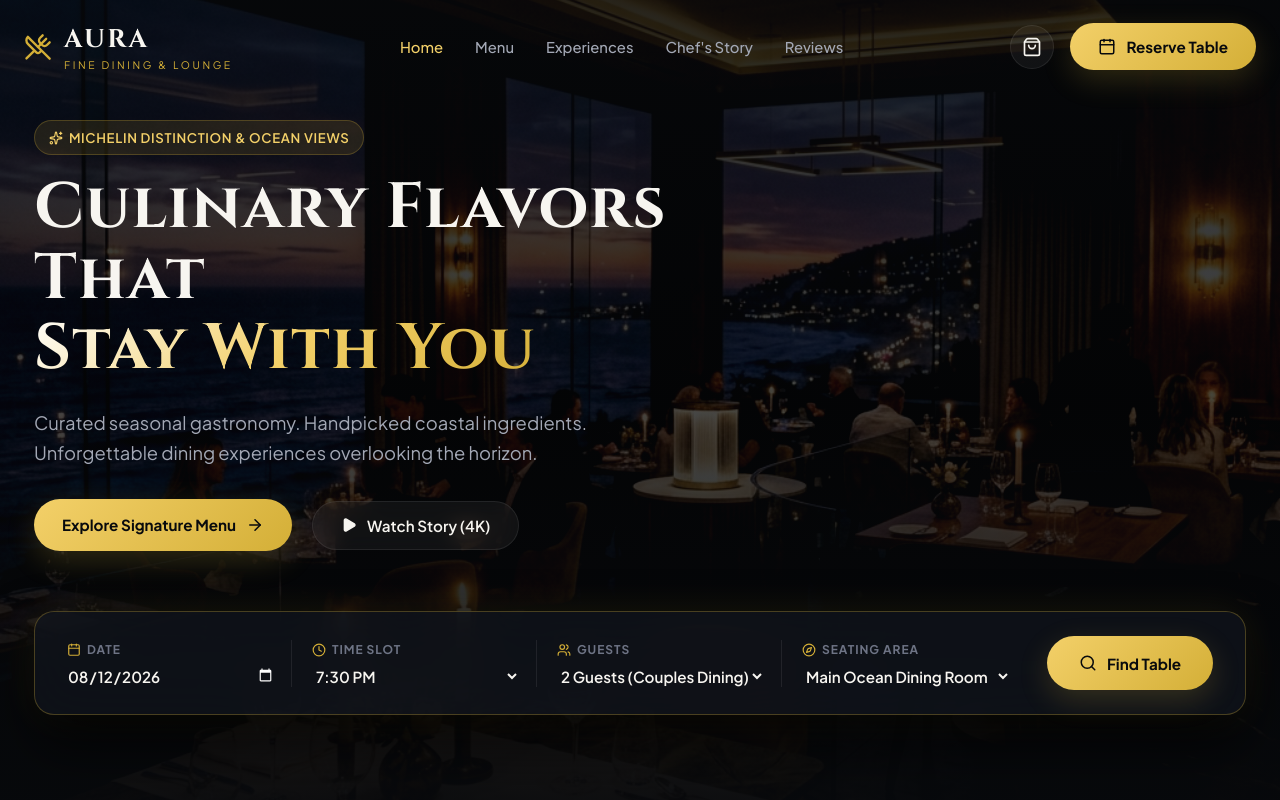
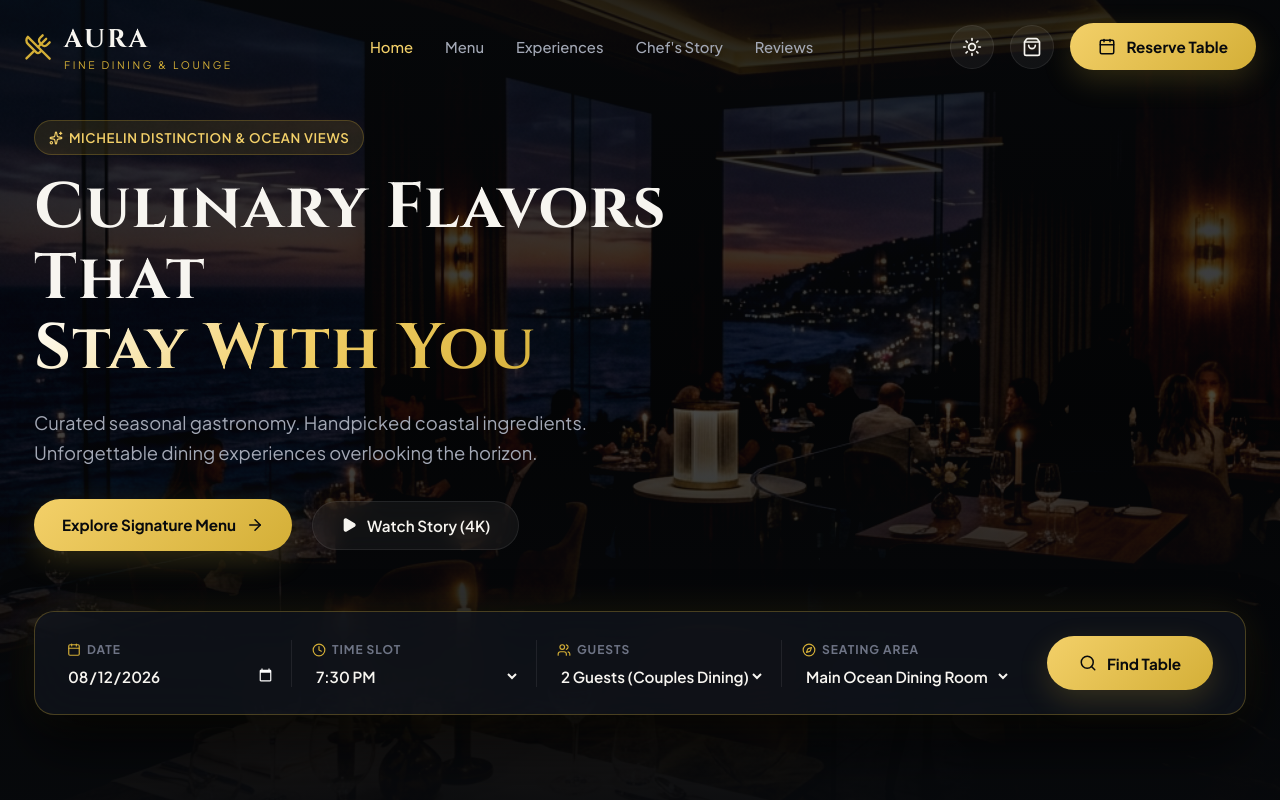
Before and after one commit to pathumsenadeera/restaurant-website, a React (Vite) app: page / in a window 1280 px wide. Shown: the top 800 px of the page. Built offline with nearby package versions, Linux system fonts and the light colour scheme.

Commit message:
Add dark/light theme toggle button and warm ivory light mode styles

```diff
--- a/src/App.jsx
+++ b/src/App.jsx
@@ -1,4 +1,4 @@
-import React, { useState } from 'react';
+import React, { useState, useEffect } from 'react';
 import Navbar from './components/Navbar';
 import Hero from './components/Hero';
 import TrustBadges from './components/TrustBadges';
@@ -13,6 +13,19 @@ import CartDrawer from './components/CartDrawer';
 import Footer from './components/Footer';
 
 export default function App() {
+  const [theme, setTheme] = useState(() => {
+    return localStorage.getItem('aura-theme') || 'dark';
+  });
+
+  useEffect(() => {
+    document.documentElement.setAttribute('data-theme', theme);
+    localStorage.setItem('aura-theme', theme);
+  }, [theme]);
+
+  const toggleTheme = () => {
+    setTheme((prev) => (prev === 'dark' ? 'light' : 'dark'));
+  };
+
   const [bookingState, setBookingState] = useState({
     date: new Date(Date.now() + 86400000 * 2).toISOString().split('T')[0],
     time: '7:30 PM',
@@ -76,6 +89,8 @@ export default function App() {
         cartCount={totalCartCount}
         onOpenCart={() => setIsCartOpen(true)}
         onOpenReservation={() => setIsReservationOpen(false) || setIsReservationOpen(true)}
+        theme={theme}
+        onToggleTheme={toggleTheme}
       />
 
       <Hero
--- a/src/components/Navbar.jsx
+++ b/src/components/Navbar.jsx
@@ -1,7 +1,7 @@
 import React, { useState, useEffect } from 'react';
-import { Sparkles, UtensilsCrossed, ShoppingBag, Calendar, Menu as MenuIcon, X } from 'lucide-react';
+import { Sparkles, UtensilsCrossed, ShoppingBag, Calendar, Menu as MenuIcon, X, Sun, Moon } from 'lucide-react';
 
-export default function Navbar({ cartCount, onOpenCart, onOpenReservation }) {
+export default function Navbar({ cartCount, onOpenCart, onOpenReservation, theme, onToggleTheme }) {
   const [scrolled, setScrolled] = useState(false);
   const [mobileMenuOpen, setMobileMenuOpen] = useState(false);
 
@@ -33,6 +33,16 @@ export default function Navbar({ cartCount, onOpenCart, onOpenReservation }) {
         </ul>
 
         <div className="nav-actions">
+          {/* Theme Toggle Icon Button */}
+          <button
+            className="btn-icon"
+            onClick={onToggleTheme}
+            title={`Switch to ${theme === 'dark' ? 'Light' : 'Dark'} Mode`}
+            aria-label="Toggle dark/light theme"
+          >
+            {theme === 'dark' ? <Sun size={20} /> : <Moon size={20} />}
+          </button>
+
           <button className="btn-icon" onClick={onOpenCart} title="View Order">
             <ShoppingBag size={20} />
             {cartCount > 0 && <span className="badge-dot">{cartCount}</span>}
--- a/src/index.css
+++ b/src/index.css
@@ -31,10 +31,35 @@
   --shadow-gold: 0 10px 30px rgba(212, 175, 55, 0.2);
 }
 
+[data-theme="light"] {
+  color-scheme: light;
+  --bg-dark: #f8f6f0;
+  --bg-card: #ffffff;
+  --bg-card-hover: #f3efe6;
+  --bg-glass: rgba(255, 255, 255, 0.9);
+  --bg-input: rgba(0, 0, 0, 0.04);
+
+  --accent-gold: #b38b24;
+  --accent-gold-light: #946f13;
+  --accent-gold-dark: #664b07;
+  --accent-gold-glow: rgba(179, 139, 36, 0.25);
+
+  --text-primary: #171b24;
+  --text-secondary: #4f5666;
+  --text-muted: #7e879a;
+
+  --border-light: rgba(0, 0, 0, 0.09);
+  --border-gold: rgba(179, 139, 36, 0.35);
+
+  --shadow-main: 0 16px 40px rgba(0, 0, 0, 0.07);
+  --shadow-gold: 0 10px 30px rgba(179, 139, 36, 0.15);
+}
+
 * {
   margin: 0;
   padding: 0;
   box-sizing: border-box;
+  transition: background-color 0.3s ease, border-color 0.3s ease, color 0.3s ease;
 }
 
 html {
```
